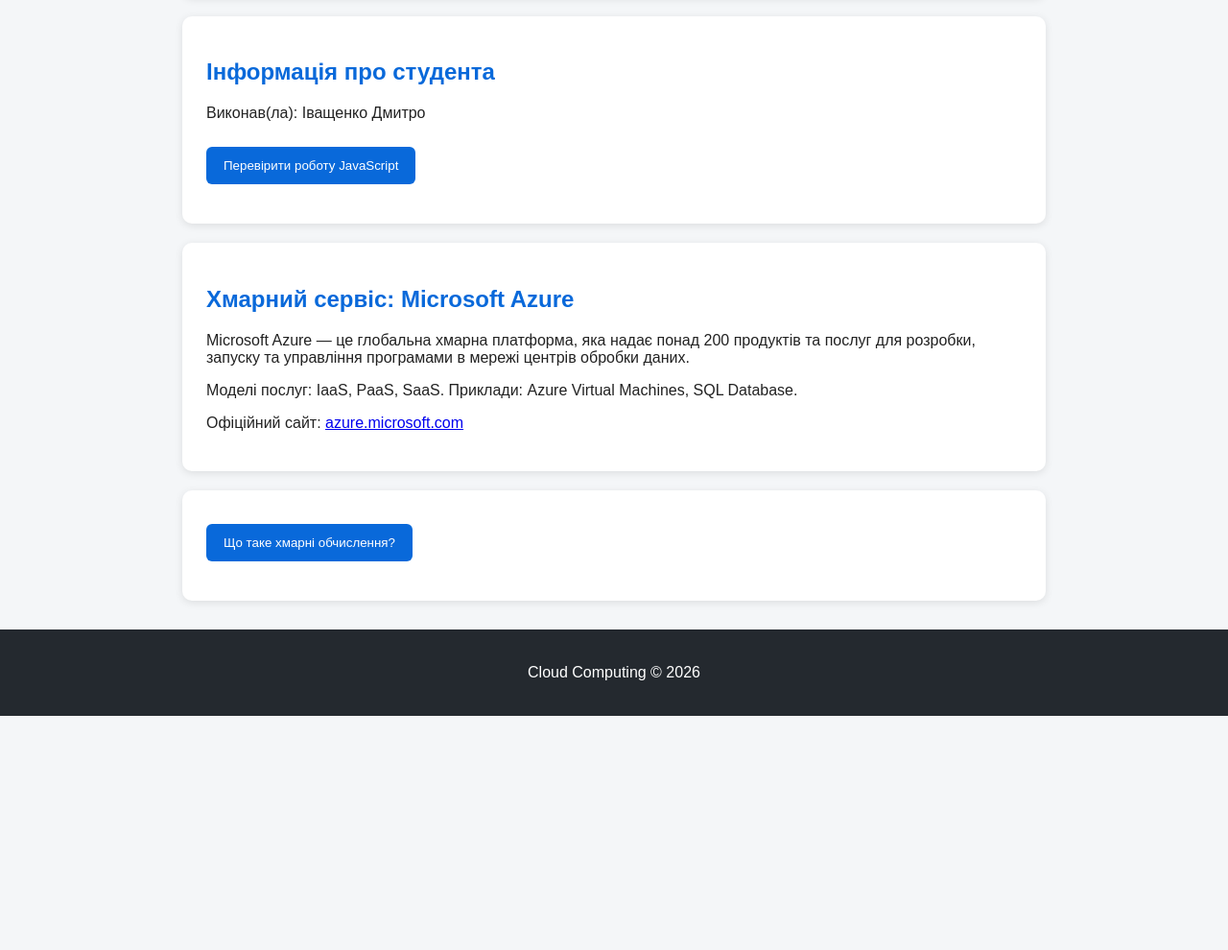
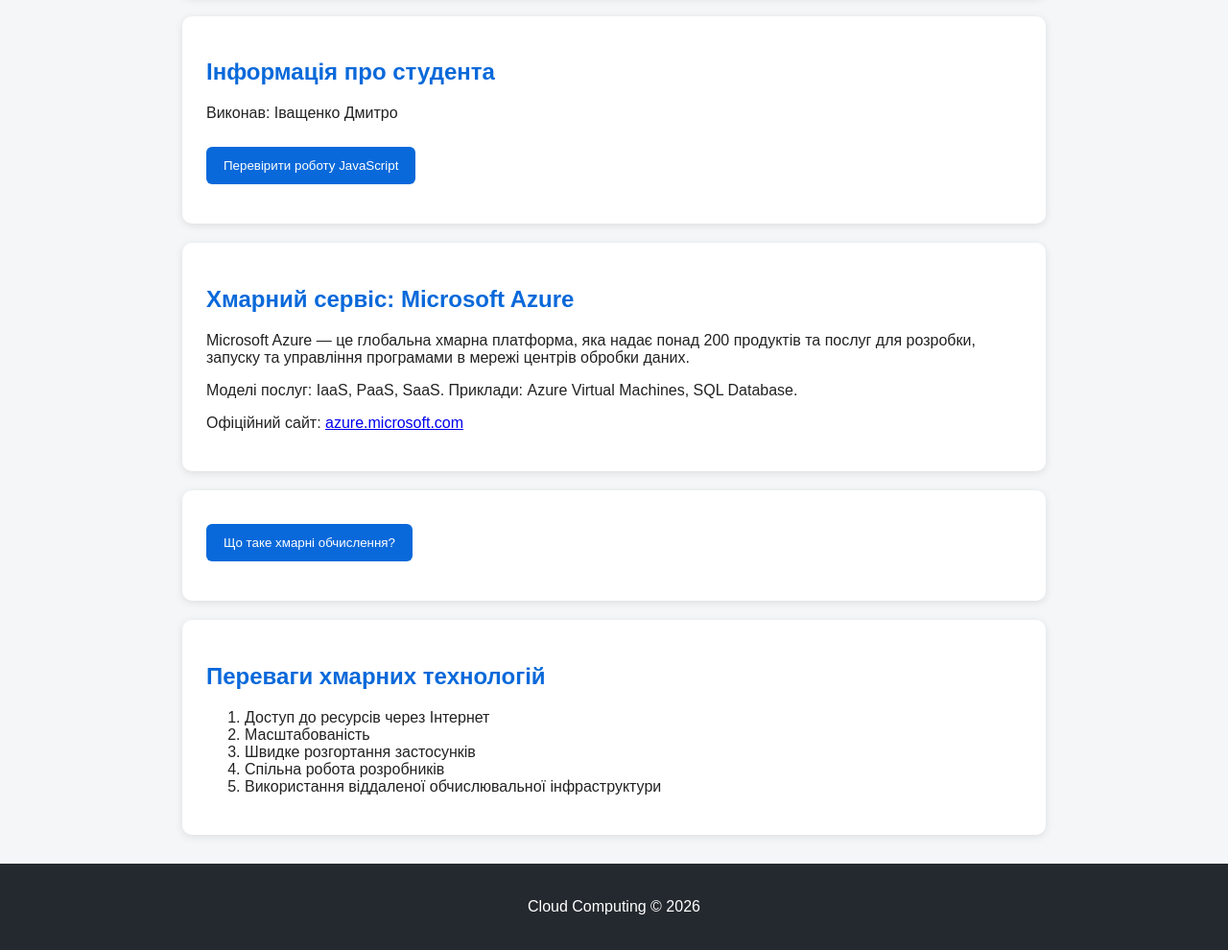
Before and after one commit to KMCblue/cloud-practice-1, a plain HTML site: page index.html in a window 1280 px wide. Shown: the part 595-1585 px from the top of the page at 96% size. Before the commit the page ends 1341 px from the top, so only its background shows below. Drawn offline with Linux system fonts and the light colour scheme.

Commit message:
Add cloud technologies section

```diff
--- a/index.html
+++ b/index.html
@@ -28,7 +28,7 @@
 
         <section class="card">
             <h2>Інформація про студента</h2>
-            <p>Виконав(ла): Іващенко Дмитро</p>
+            <p>Виконав: Іващенко Дмитро</p>
             <button onclick="showMessage()">Перевірити роботу JavaScript</button>
             <p id="message"></p>
         </section>
@@ -45,6 +45,16 @@
             <button onclick="showCloudInfo()">Що таке хмарні обчислення?</button>
             <p id="cloudInfo"></p>
         </section>
+        <section class="card">
+            <h2>Переваги хмарних технологій</h2>
+            <ol>
+                <li>Доступ до ресурсів через Інтернет</li>
+                <li>Масштабованість</li>
+                <li>Швидке розгортання застосунків</li>
+                <li>Спільна робота розробників</li>
+                <li>Використання віддаленої обчислювальної інфраструктури</li>
+            </ol>
+        </section>
     </main>
     <footer>
         <p>Cloud Computing © 2026</p>
```
